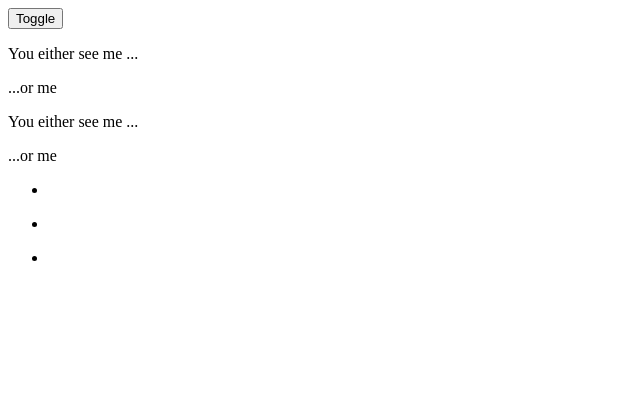
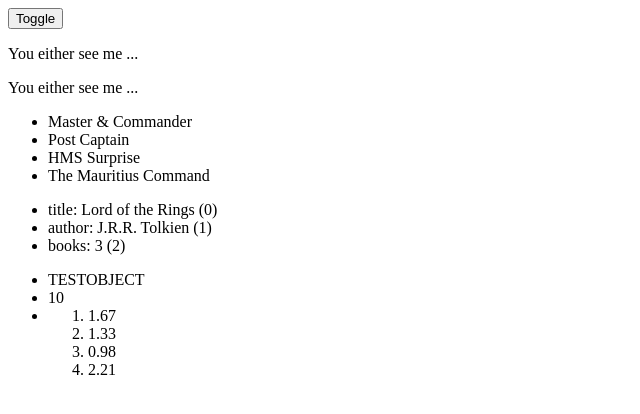
Before and after one commit to joshsarna/Exercise-5, a plain HTML site: page index.html in a window 1280 px wide. Shown: the whole page, without its empty margins (0-640 px from the left). Drawn offline with nearby package versions, Linux system fonts and the light colour scheme.

Commit message:
finish exercise 5

```diff
--- a/app.js
+++ b/app.js
@@ -1,10 +1,13 @@
+/* global Vue */
+
 new Vue({
   el: '#exercise',
   data: {
-    array: ['Max', 'Anna', 'Chris', 'Manu'],
+    show: true,
+    aubreyMaturinBooks: ['Master & Commander', 'Post Captain', 'HMS Surprise', 'The Mauritius Command'],
     myObject: {
       title: 'Lord of the Rings',
-      author: 'J.R.R. Tolkiens',
+      author: 'J.R.R. Tolkien',
       books: '3'
     },
     testData: {
--- a/index.html
+++ b/index.html
@@ -3,24 +3,31 @@
 <div id="exercise">
   <!-- 1) Hook up the button to toggle the display of the two paragraphs. Use both v-if and v-show and inspect the elements to see the difference -->
   <div>
-    <button>Toggle</button>
-    <p>You either see me ...</p>
-    <p>...or me</p>
-    <p>You either see me ...</p>
-    <p>...or me</p>
+    <button @click="show = !show">Toggle</button>
+    <p v-if="show">You either see me ...</p>
+    <p v-else>...or me</p>
+    <p v-show="show">You either see me ...</p>
+    <p v-show="!show">...or me</p>
   </div>
   <!-- 2) Output an <ul> of array elements of your choice. Also print the index of each element. -->
   <ul>
-    <li></li>
+    <li v-for="book in aubreyMaturinBooks">{{ book }}</li>
   </ul>
   <!-- 3) Print all key-value pairs of the following object: {title: 'Lord of the Rings', author: 'J.R.R. Tolkiens', books: '3'}. Also print the index of each item. -->
   <ul>
-    <li></li>
+    <li v-for="(v, k, i) in myObject">{{ k }}: {{ v }} ({{ i }})</li>
   </ul>
   <!-- 4) Print the following object (only the values) and also create a nested loop for the array: {name: 'TESTOBJECT', data: [1.67, 1.33, 0.98, 2.21]} (hint: use v-for and v-if to achieve this) -->
   <ul>
-    <li>
-
+    <li v-for="value in testData">
+      <span v-if="typeof value === 'object'">
+        <ol>
+          <li v-for="number in value">{{ number }}</li>
+        </ol>
+      </span>
+      <span v-else>{{ value }}</span>
     </li>
   </ul>
 </div>
+
+<script src="app.js"></script>
```
